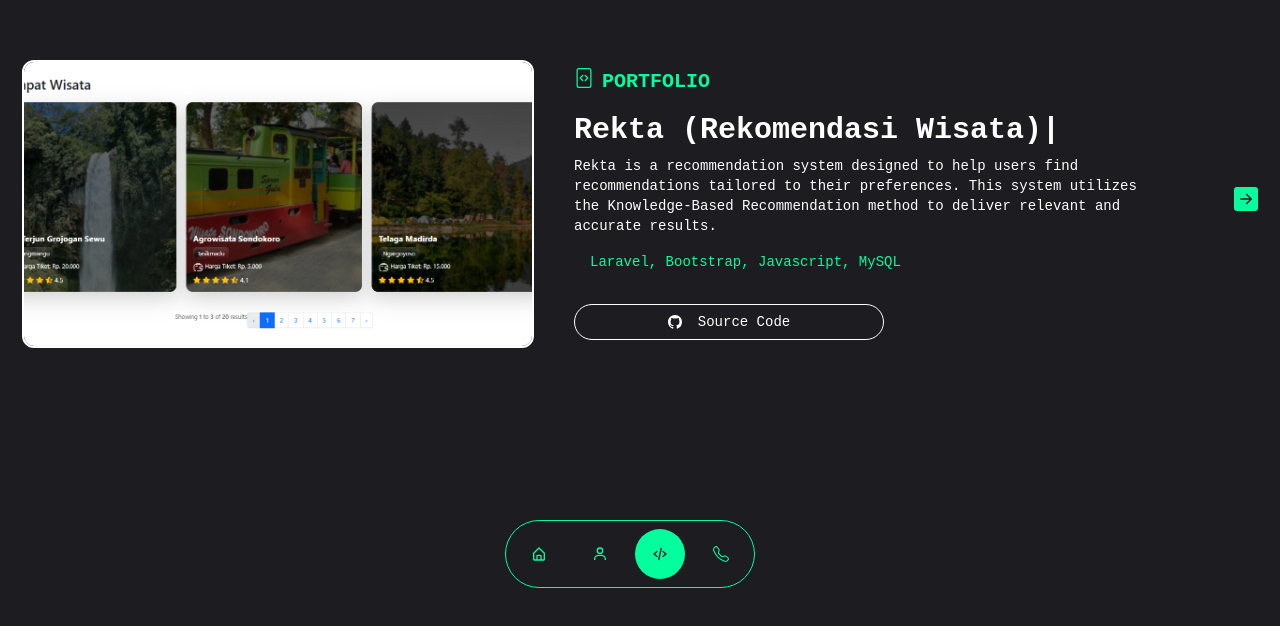
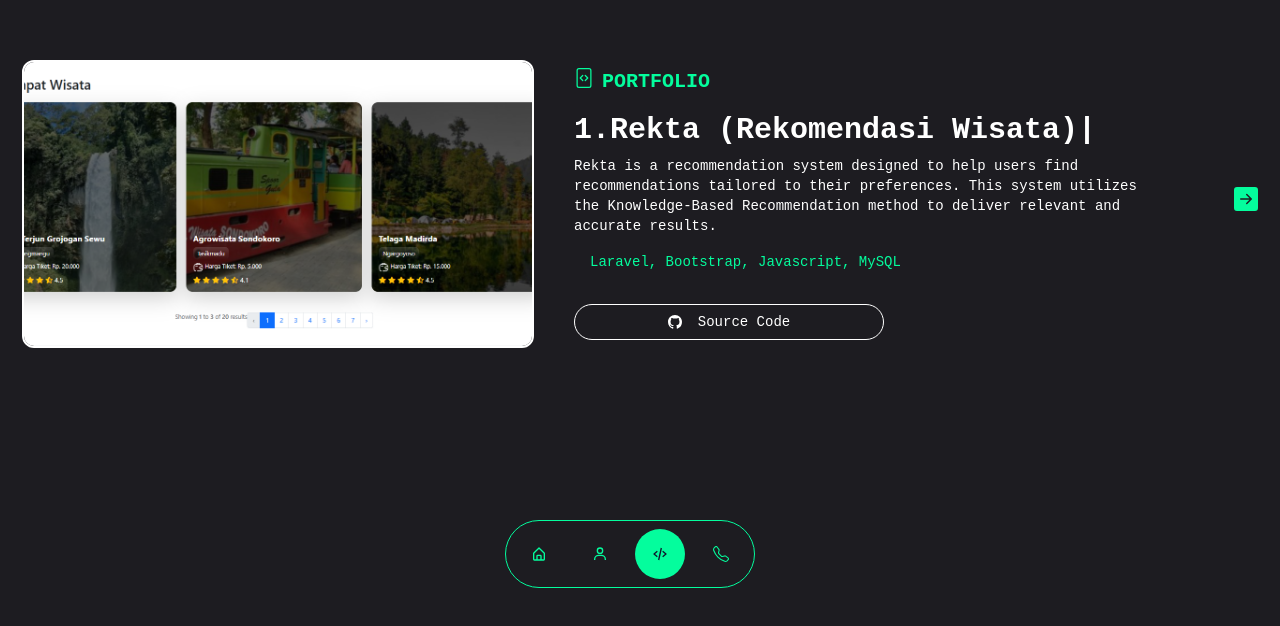
Before and after one commit to Nugrohocn/portfolio-react-tailwind, a React (Vite) app: page /portfolio in a window 1280 px wide. Shown: the part 196-822 px from the top of the page. Built offline with nearby package versions, Linux system fonts and the light colour scheme.

Commit message:
Update Portfolio

```diff
--- a/src/components/Experience.jsx
+++ b/src/components/Experience.jsx
@@ -25,6 +25,15 @@ function Experience() {
             className="w-full h-full object-cover hover:text-primary"
             alt="Experience"
           />
+
+          <div className=" mt-4 sm:mt-0 lg:hidden">
+            <h1 className="text-sm md:text-md">Software Engineer</h1>
+            <h1 className="text-lg md:text-2xl font-bold">
+              PT Media Sarana Digitalindo
+            </h1>
+            <span className="text-sm">26 Agustus 2024 - 4 Januari 2025</span>
+          </div>
+
           <div className="flex gap-2 mt-4 md:mt-8">
             <span className="flex justify-center px-8 py-1 text-xs md:text-sm font-semibold border border-primary rounded-full text-primary">
               Internship
@@ -48,7 +57,7 @@ function Experience() {
             </div>
           </div>
         </div>
-        <div className=" mt-4 sm:mt-0">
+        <div className=" mt-4 sm:mt-0 hidden">
           <h1 className="text-sm md:text-md">Software Engineer</h1>
           <h1 className="text-lg md:text-2xl font-bold">
             PT Media Sarana Digitalindo
--- a/src/pages/Portfolio.jsx
+++ b/src/pages/Portfolio.jsx
@@ -50,6 +50,15 @@ export default function Portfolio() {
       github: "https://github.com/Nugrohocn/Segorogunung-Hill-Climb",
       gambar: "img/portofolio/sgg.png",
     },
+    {
+      id: 6,
+      judul: "Split Bill",
+      deskripsi:
+        "A web application for splitting the bill among friends, making it easy to manage expenses and ensure everyone pays their fair share.",
+      bahasa: "React JS",
+      github: "https://github.com/Nugrohocn/split-bill-reactJS",
+      gambar: "img/portofolio/Split-Bill.png",
+    },
   ];
 
   const [activeIndex, setActiveIndex] = useState(0);
@@ -67,7 +76,7 @@ export default function Portfolio() {
       className="section container mx-auto max-w-full flex items-center justify-center flex-wrap lg:flex-nowrap gap-10 px-5"
     >
       {/* Bagian Gambar */}
-      <div className="w-full sm:w-1/2 max-w-lg aspect-video overflow-hidden border-2 border-white rounded-xl">
+      <div className=" w-full sm:w-1/2 max-w-lg aspect-video overflow-hidden border-2 border-white rounded-xl">
         <img
           src={currentPortfolio.gambar}
           alt={currentPortfolio.judul}
@@ -82,6 +91,7 @@ export default function Portfolio() {
           <span className="ml-2">PORTFOLIO</span>
         </h1>
         <h1 className="text-3xl font-semibold text-white mb-2">
+          {currentPortfolio.id}.
           <TypeAnimation
             key={activeIndex} // Menambahkan key agar merender ulang saat activeIndex berubah
             sequence={[currentPortfolio.judul, 3000]}
```
Also changed, not shown: public/img/portofolio/Split-Bill.png (added).
